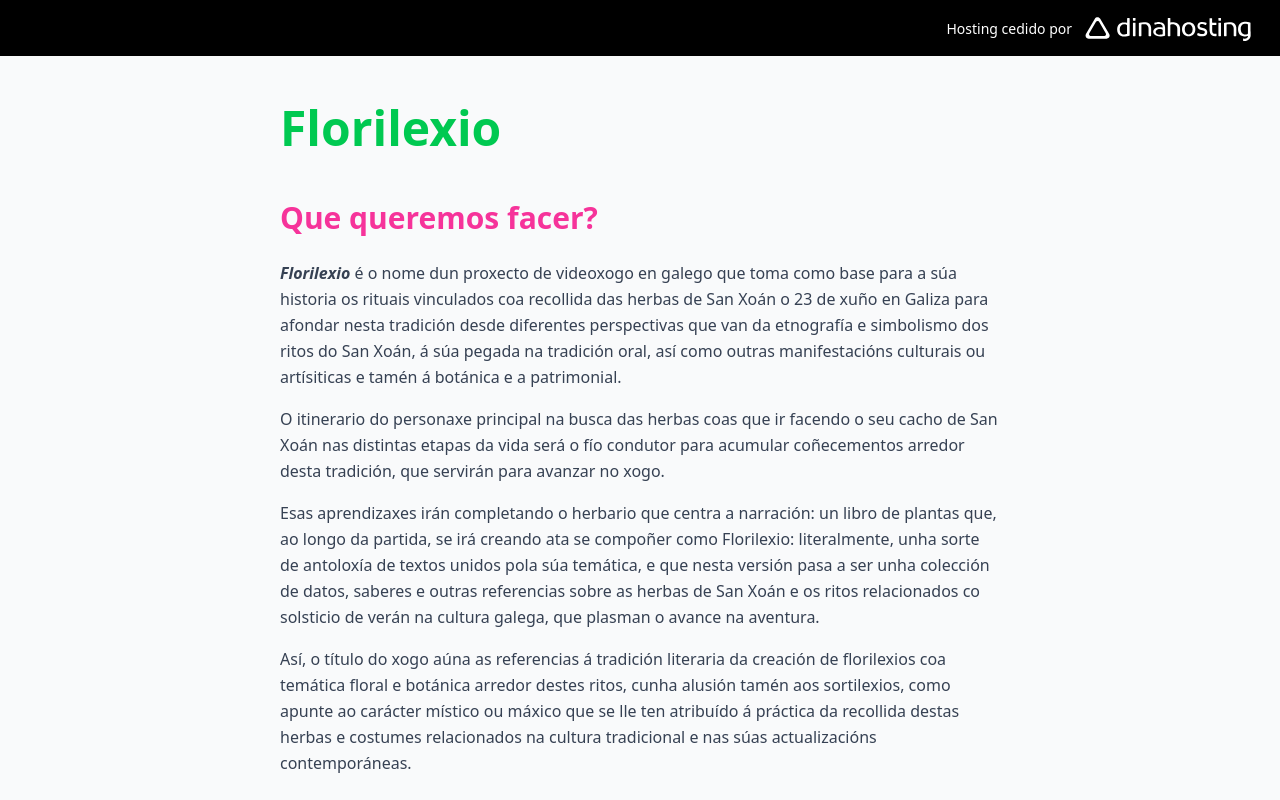
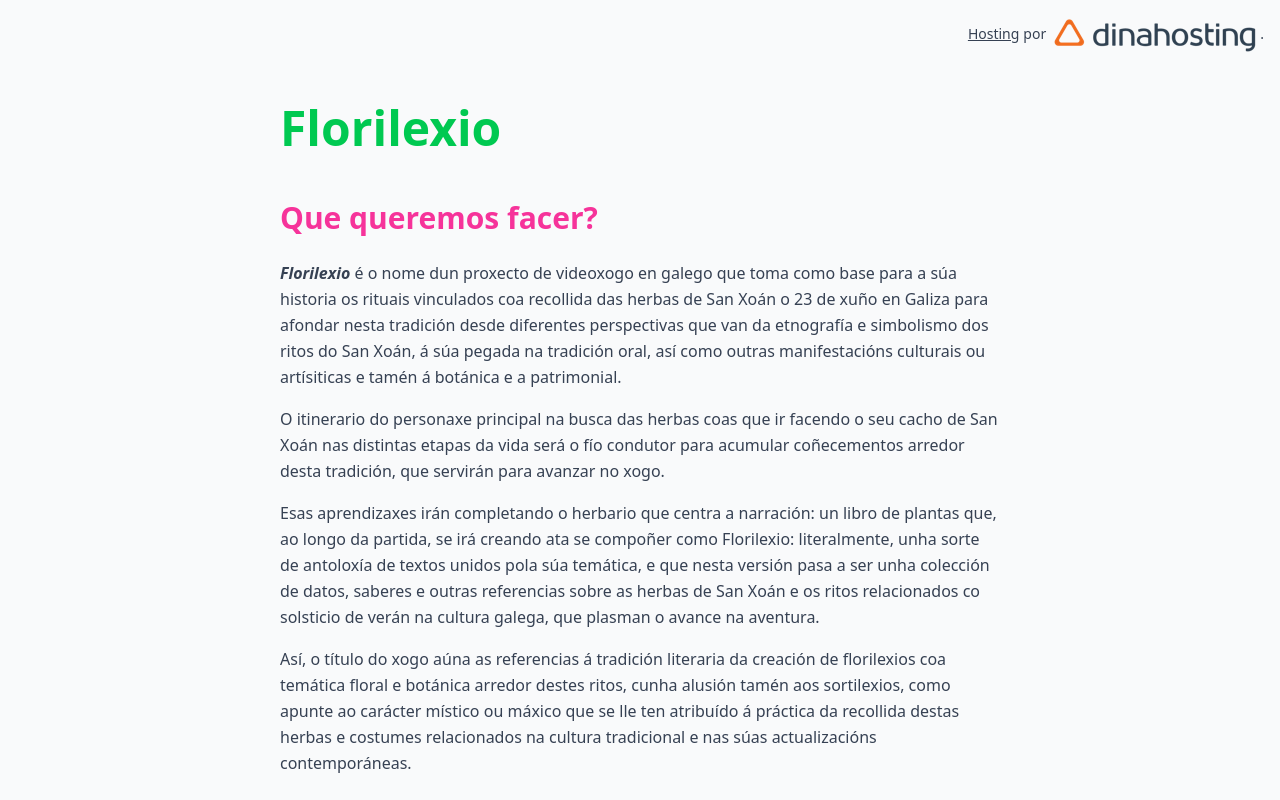
Before and after one commit to edupoch/florilexio.gal, a website: page index.html in a window 1280 px wide. Shown: the top 800 px of the page. Drawn offline with Linux system fonts and the light colour scheme.

Commit message:
Novo logo de dinahosting

```diff
--- a/index.html
+++ b/index.html
@@ -12,14 +12,21 @@
   </head>
   <body class="bg-gray-50 font-base">
     <!-- Banner Dinahosting -->
-    <div class="bg-black text-white py-2 px-4 text-center text-sm h-14">
+    <div class="text-gray-700 py-2 px-4 text-center text-sm h-14">
       <div class="max-w-6xl mx-auto flex items-center float-right space-x-4">
-        <span>Hosting cedido por</span>
+        <a
+          href="https://dinahosting.com"
+          title="Hosting y alojamiento web en dinahosting"
+          target="_blank"
+          class="mx-1 underline"
+          >Hosting</a
+        >
+        por
         <img
-          src="./img/logo-contratipo.svg"
+          src="./img/logo-color-grande.png"
           alt="Dinahosting"
-          class="block -ml-4 w-48"
-        />
+          class="block -ml-2 -mr-3"
+        />.
       </div>
     </div>
 
```
Also changed, not shown: css/output.css, img/logo-color-grande.png (added).
